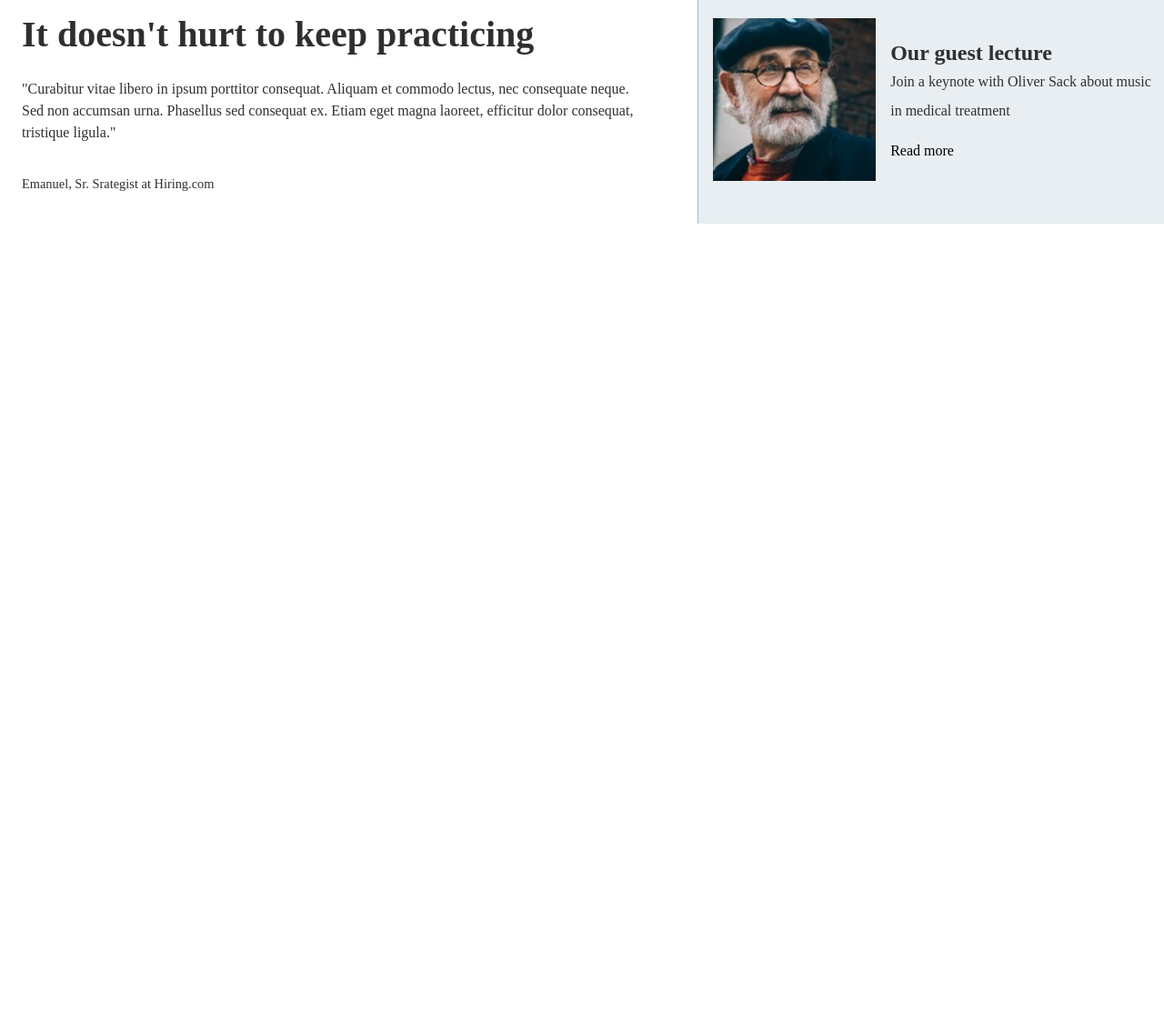
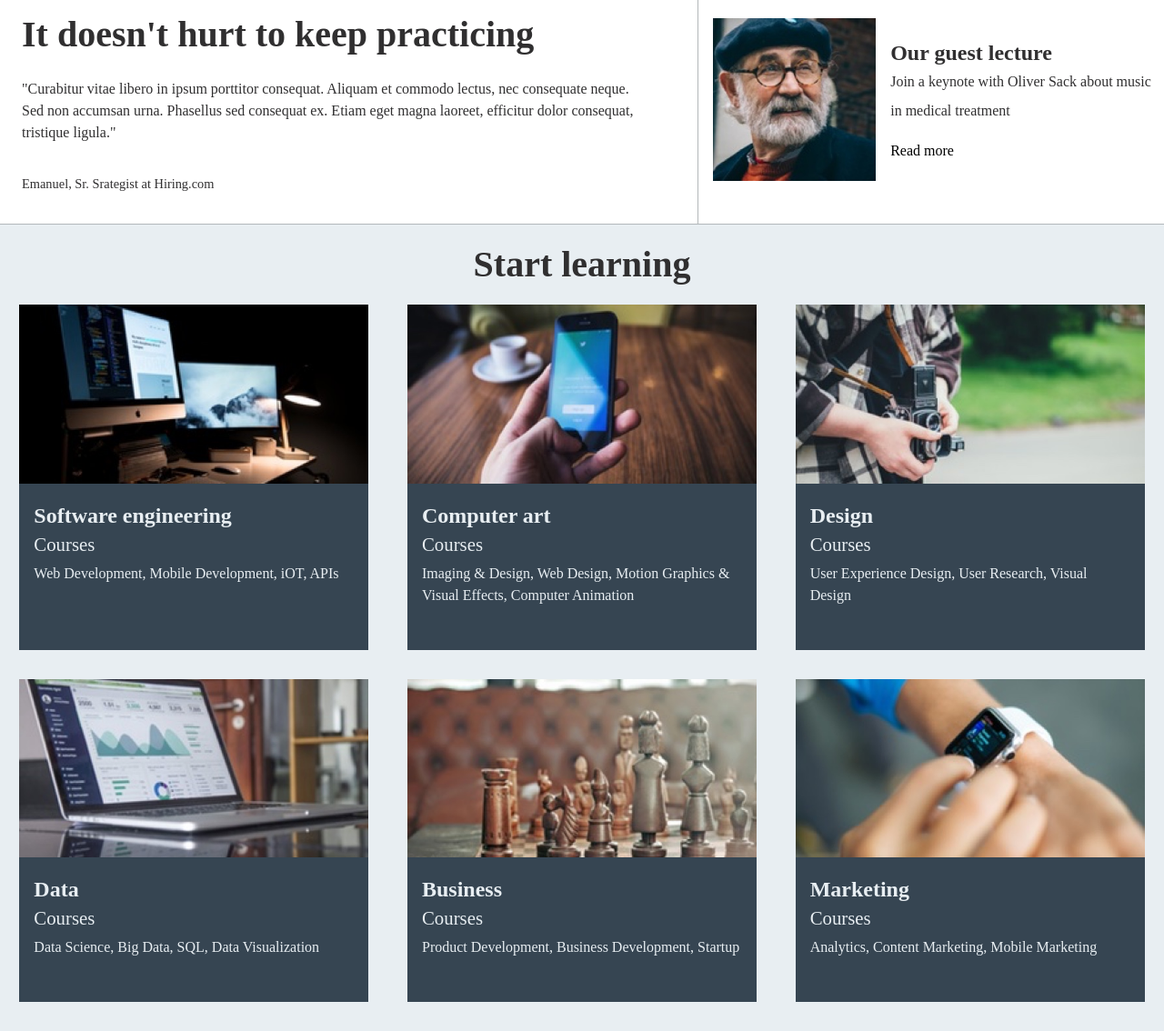
Before and after one commit to johnyboy21/colmaracademy, a plain HTML site: page index.html in a window 1280 px wide. Shown: the part 1151-2285 px from the top of the page at 91% size. Before the commit the page ends 1397 px from the top, so only its background shows below. Drawn offline with Linux system fonts and the light colour scheme; a web font is replaced by a local one.

Commit message:
Added Learning section and markup.

```diff
--- a/index.html
+++ b/index.html
@@ -99,6 +99,81 @@
       </div>
     </div>
 
+    <!-- Learning Section -->
+    <div class="learning-container">
+      <h1>Start learning</h1>
+      <div class="courses">
+        <div class="course">
+
+          <div class="course-img">
+            <img src="./resources/images/course-software.jpg" alt="two computers">
+          </div>
+          <div class="course-txt">
+            <h2>Software engineering</h2>
+            <a href="#"><h4>Courses</h4></a>
+            <p>Web Development, Mobile Development, iOT, APIs</p>
+          </div>
+        </div>
+
+        <div class="course">
+          <div class="course-img">
+            <img src="./resources/images/course-computer-art.jpg" alt="phone">
+          </div>
+          <div class="course-txt">
+            <h2>Computer art</h2>
+            <a href="#"><h4>Courses</h4></a>
+            <p>Imaging & Design, Web Design, Motion Graphics & Visual Effects,
+            Computer Animation</p>
+          </div>
+        </div>
+        <div class="course">
+          <div class="course-img">
+            <img src="./resources/images/course-design.jpg" alt="camera">
+          </div>
+          <div class="course-txt">
+            <h2>Design</h2>
+            <a href="#"><h4>Courses</h4></a>
+            <p>User Experience Design, User Research, Visual Design</p>
+          </div>
+        </div>
+        <div class="course">
+          <div class="course-img">
+            <img src="./resources/images/course-data.jpg" alt="computer">
+          </div>
+          <div class="course-txt">
+            <h2>Data</h2>
+            <a href="#"><h4>Courses</h4></a>
+            <p>Data Science, Big Data, SQL, Data Visualization</p>
+          </div>
+        </div>
+        <div class="course">
+          <div class="course-img">
+            <img src="./resources/images/course-business.jpg" alt="chess board">
+          </div>
+          <div class="course-txt">
+            <h2>Business</h2>
+            <a href="#"><h4>Courses</h4></a>
+            <p>Product Development, Business Development, Startup</p>
+          </div>
+        </div>
+        <div class="course">
+          <div class="course-img">
+            <img src="./resources/images/course-marketing.jpg" alt="smart watch">
+          </div>
+          <div class="course-txt">
+            <h2>Marketing</h2>
+            <a href="#"><h4>Courses</h4></a>
+            <p>Analytics, Content Marketing, Mobile Marketing</p>
+          </div>
+        </div>
+      </div>
+
+
+
+
+    </div>
+
+
 
 
   </body>
--- a/resources/css/style.css
+++ b/resources/css/style.css
@@ -47,6 +47,7 @@ header {
   height: 4rem;
   border-bottom: 1px solid lightgrey;
   background-color: white;
+  margin: 0;
 }
 
 header a:hover {
@@ -105,7 +106,8 @@ nav span a {
   align-items: center;
   background-color: #D2E1E5;
   width: 100%;
-  margin-top: 4rem;
+  padding-top: 4rem;
+  margin: 0 auto;
 }
 
 .banner img {
@@ -137,7 +139,7 @@ nav span a {
   background-color: #364552;
   text-align: center;
   margin-top: 2rem;
-  max-width: 80%;
+  max-width: 95%;
   color: white;
   border-radius: 4px;
   transition: all .3s;
@@ -210,7 +212,6 @@ nav span a {
   margin: 0 auto;
   padding: 1rem 0;
   border-left: 1px solid #B2B7BA;
-  background-color: #E8EEF2;
 }
 
 .main-supporting .supporting img {
@@ -254,6 +255,72 @@ nav span a {
   text-decoration: underline;
 } /* End Main Supporting Text Section */
 
+/* Learning Section */
+.learning-container {
+  border-top: 1px solid #B2B7BA;
+  padding-bottom: 1rem;
+  background-color: #E8EEF2;
+}
+
+.learning-container h1 {
+  text-align: center;
+  font-size: 2.5rem;
+  font-weight: 600;
+  padding: 2rem 0 1rem;
+}
+
+.courses {
+  display: flex;
+  flex-wrap: wrap;
+  justify-content: space-around;
+  width: auto;
+}
+
+.course {
+  width: 30%;
+  margin: 1rem;
+  padding-bottom: 1.5rem;
+  background-color: #364552;
+  color: #E8EEF2;
+  transition: all .3s;
+}
+
+.course:hover {
+  background-color: #939EA1;
+  box-shadow: 0 12px 16px 0 rgba(0,0,0,0.24), 0 17px 50px 0 rgba(0,0,0,0.19);
+  color: #364552;
+}
+
+.course-img img {
+  width: 100%;
+  height: auto;
+}
+
+.course-txt {
+  padding: 1rem 1rem 1.5rem 1rem;
+}
+
+.course-txt h2 {
+  font-size: 1.5rem;
+  font-weight: 600;
+}
+
+.course-txt h4 {
+  padding: .5rem 0;
+  color: #E8EEF2;
+  text-decoration: none;
+  font-size: 1.3rem;
+  font-weight: 300;
+}
+
+.course-txt a {
+  text-decoration: none;
+}
+
+
+
+
+
 
 /* Media Specific Styling */
 @media only screen and (min-width: 481px) and (max-width: 700px) {
```
